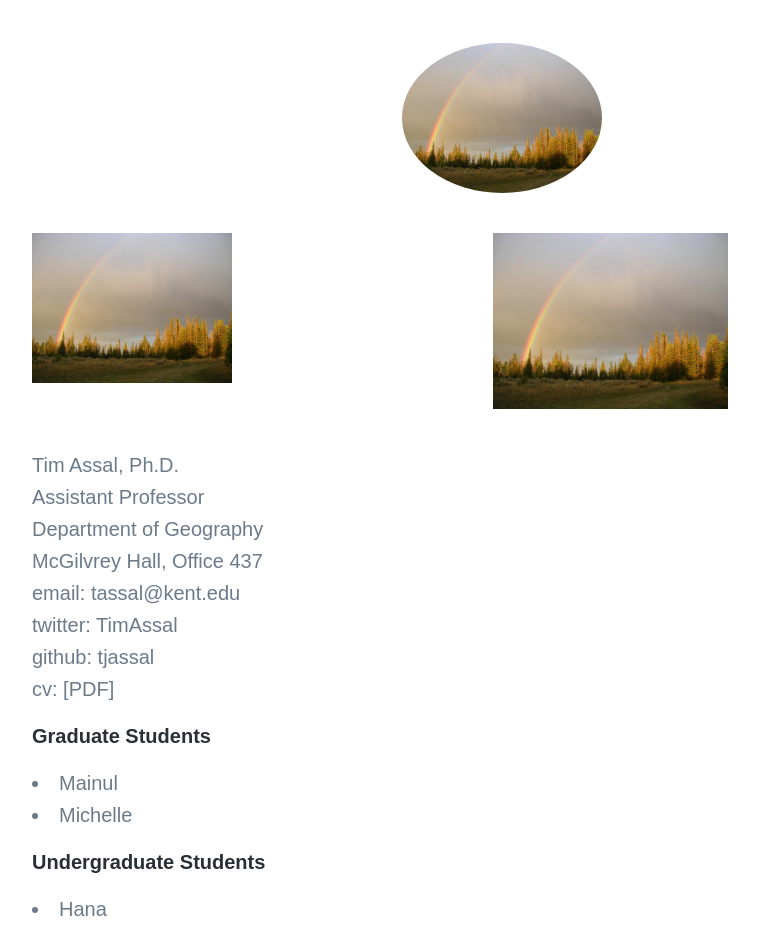
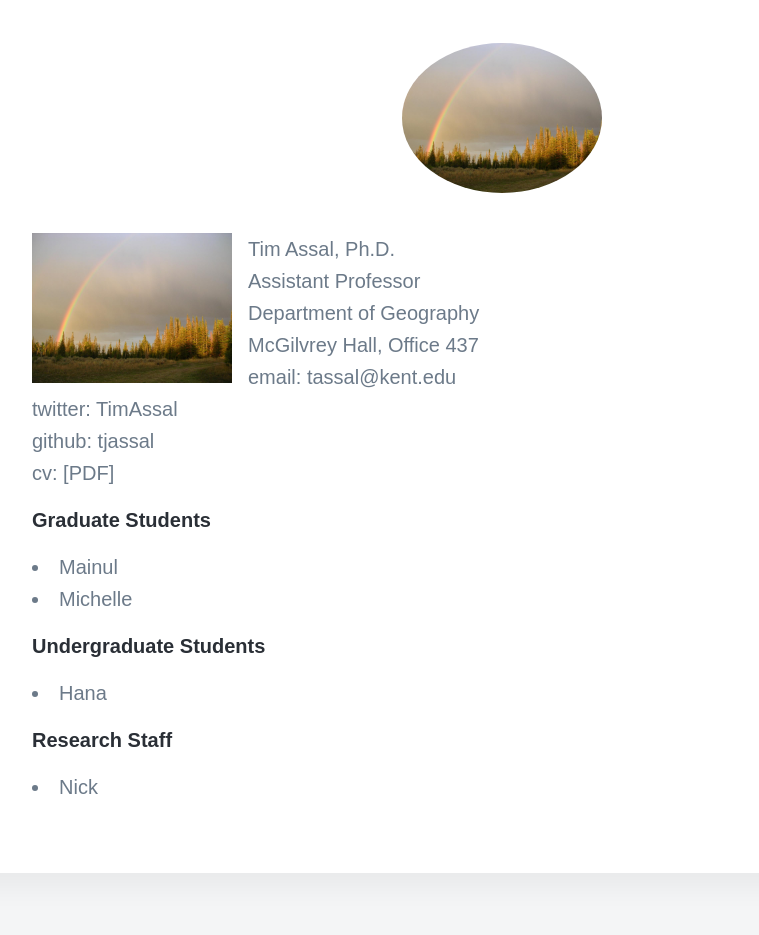
Before and after one commit to tjassal/tjassal.github.io, a Jekyll site: the page built from _pages/people.md, in a window 1280 px wide. Shown: the part 666-1601 px from the top of the page, without its empty margins (138-897 px from the left). Built offline with Jekyll 4.4.1, drawn with Linux system fonts in a browser that asks for light colours; nearby versions of some CDN libraries; some web fonts are replaced.

Commit message:
Update people.md

```diff
--- a/_pages/people.md
+++ b/_pages/people.md
@@ -13,7 +13,7 @@ featured_image: /images/banners/Bariloche_pano_crop_sm.jpg
 
 <img class="img-circle img-responsive img-left" src="/images/teampic/LM-rainbow.JPG" alt="" height="200" width="200" style="float: left; margin-right: 1em;"> Can we add text here?
 
-![image](/images/teampic/LM-rainbow.JPG){: style="float: left"; margin-right: 10em; height="25%" width="25%"} ## Rainbow<br>Some Text On Left!<br><br>This is where the description of the person will go.
+
 
 Tim Assal, Ph.D.
 Assistant Professor
```
